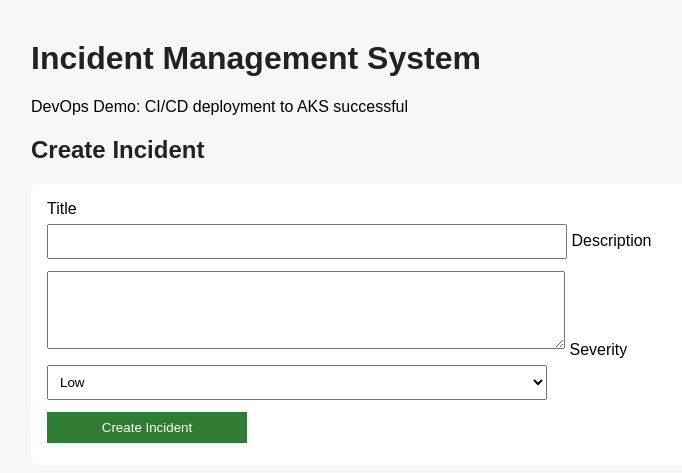
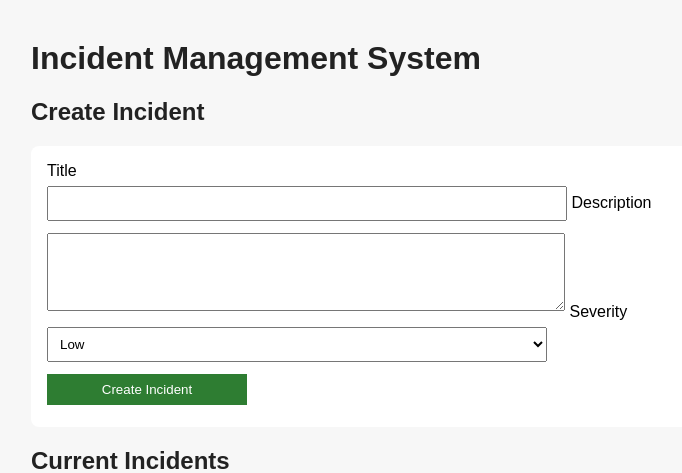
Before and after one commit to kkgill36/BPP-DevOps, a Flask app: page / in a window 1280 px wide. Shown: the top 473 px of the page, without its empty margins (9-691 px from the left). Run offline with Flask 3, Linux system fonts and the light colour scheme; data that the repository does not hold is empty.

Commit message:
revert change

```diff
--- a/templates/index.html
+++ b/templates/index.html
@@ -69,9 +69,7 @@
 </head>
 <body>
     <h1>Incident Management System</h1>
-    <div class="banner">
-    DevOps Demo: CI/CD deployment to AKS successful
-</div>
+
 
     <h2>Create Incident</h2>
     <form action="/incidents" method="POST">
```
